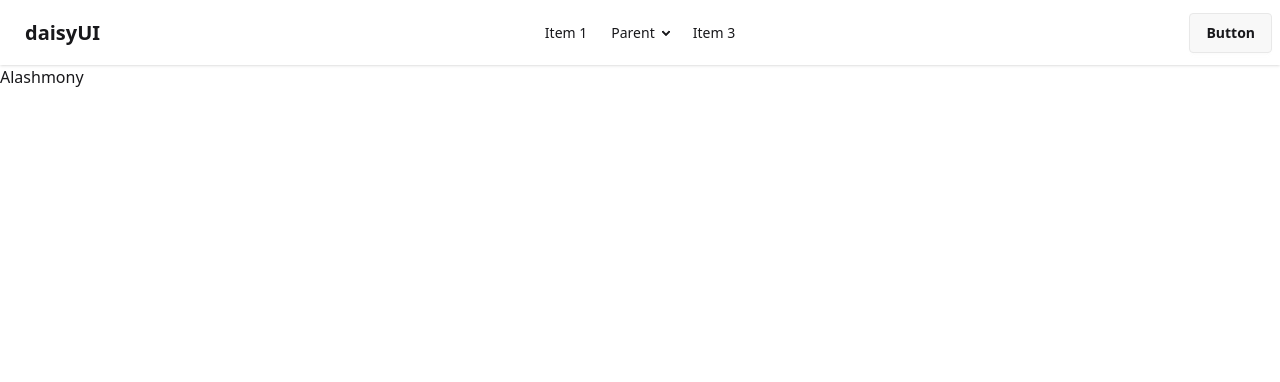
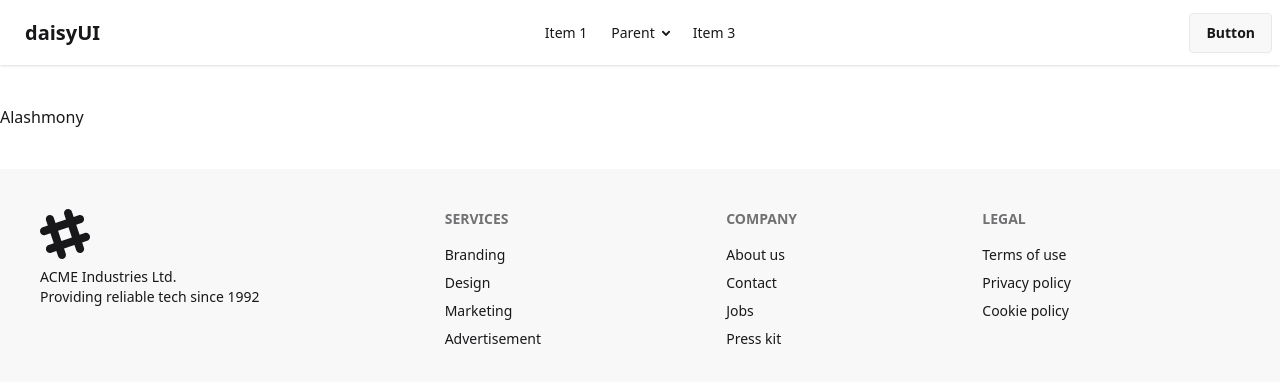
Before and after one commit to Alashmony2/trendline, a Next.js app: page / in a window 1280 px wide. Shown: the top 382 px of the page. Built offline with nearby package versions, Linux system fonts and the light colour scheme.

Commit message:
adding static footer

```diff
--- a/src/app/_components/Footer/Footer.jsx
+++ b/src/app/_components/Footer/Footer.jsx
@@ -0,0 +1,45 @@
+
+export default function Footer() {
+    return <>
+        <footer className="footer sm:footer-horizontal bg-base-200 text-base-content p-10">
+            <aside>
+                <svg
+                    width="50"
+                    height="50"
+                    viewBox="0 0 24 24"
+                    xmlns="http://www.w3.org/2000/svg"
+                    fillRule="evenodd"
+                    clipRule="evenodd"
+                    className="fill-current">
+                    <path
+                        d="M22.672 15.226l-2.432.811.841 2.515c.33 1.019-.209 2.127-1.23 2.456-1.15.325-2.148-.321-2.463-1.226l-.84-2.518-5.013 1.677.84 2.517c.391 1.203-.434 2.542-1.831 2.542-.88 0-1.601-.564-1.86-1.314l-.842-2.516-2.431.809c-1.135.328-2.145-.317-2.463-1.229-.329-1.018.211-2.127 1.231-2.456l2.432-.809-1.621-4.823-2.432.808c-1.355.384-2.558-.59-2.558-1.839 0-.817.509-1.582 1.327-1.846l2.433-.809-.842-2.515c-.33-1.02.211-2.129 1.232-2.458 1.02-.329 2.13.209 2.461 1.229l.842 2.515 5.011-1.677-.839-2.517c-.403-1.238.484-2.553 1.843-2.553.819 0 1.585.509 1.85 1.326l.841 2.517 2.431-.81c1.02-.33 2.131.211 2.461 1.229.332 1.018-.21 2.126-1.23 2.456l-2.433.809 1.622 4.823 2.433-.809c1.242-.401 2.557.484 2.557 1.838 0 .819-.51 1.583-1.328 1.847m-8.992-6.428l-5.01 1.675 1.619 4.828 5.011-1.674-1.62-4.829z"></path>
+                </svg>
+                <p>
+                    ACME Industries Ltd.
+                    <br />
+                    Providing reliable tech since 1992
+                </p>
+            </aside>
+            <nav>
+                <h6 className="footer-title">Services</h6>
+                <a className="link link-hover">Branding</a>
+                <a className="link link-hover">Design</a>
+                <a className="link link-hover">Marketing</a>
+                <a className="link link-hover">Advertisement</a>
+            </nav>
+            <nav>
+                <h6 className="footer-title">Company</h6>
+                <a className="link link-hover">About us</a>
+                <a className="link link-hover">Contact</a>
+                <a className="link link-hover">Jobs</a>
+                <a className="link link-hover">Press kit</a>
+            </nav>
+            <nav>
+                <h6 className="footer-title">Legal</h6>
+                <a className="link link-hover">Terms of use</a>
+                <a className="link link-hover">Privacy policy</a>
+                <a className="link link-hover">Cookie policy</a>
+            </nav>
+        </footer>
+    </>
+}
--- a/src/app/layout.js
+++ b/src/app/layout.js
@@ -1,5 +1,8 @@
 import "./globals.css";
 import Navbar from "./_components/Navbar/Navbar.jsx";
+import Footer from "./_components/Footer/Footer.jsx";
+import divide from './../../node_modules/lodash-es/divide';
+import addMapEntry from './../../node_modules/lodash-es/_addMapEntry';
 
 export const metadata = {
   title: "Create Next App",
@@ -11,7 +14,10 @@ export default function RootLayout({ children }) {
     <html lang="en" data-theme="light">
       <body>
         <Navbar />
+        <div className="container mx-auto py-10">
         {children}
+        </div>
+        <Footer/>
       </body>
     </html>
   );
```
